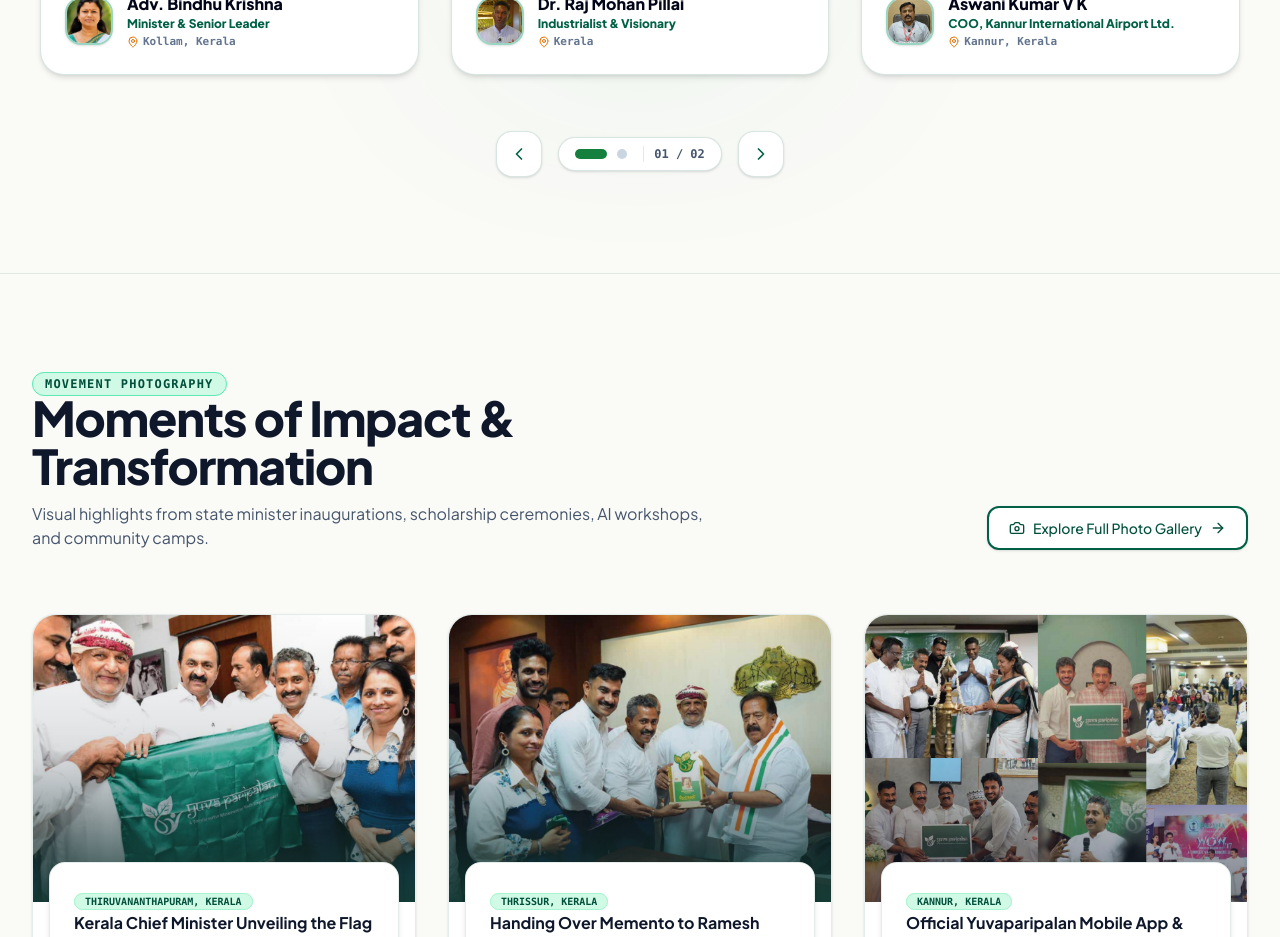
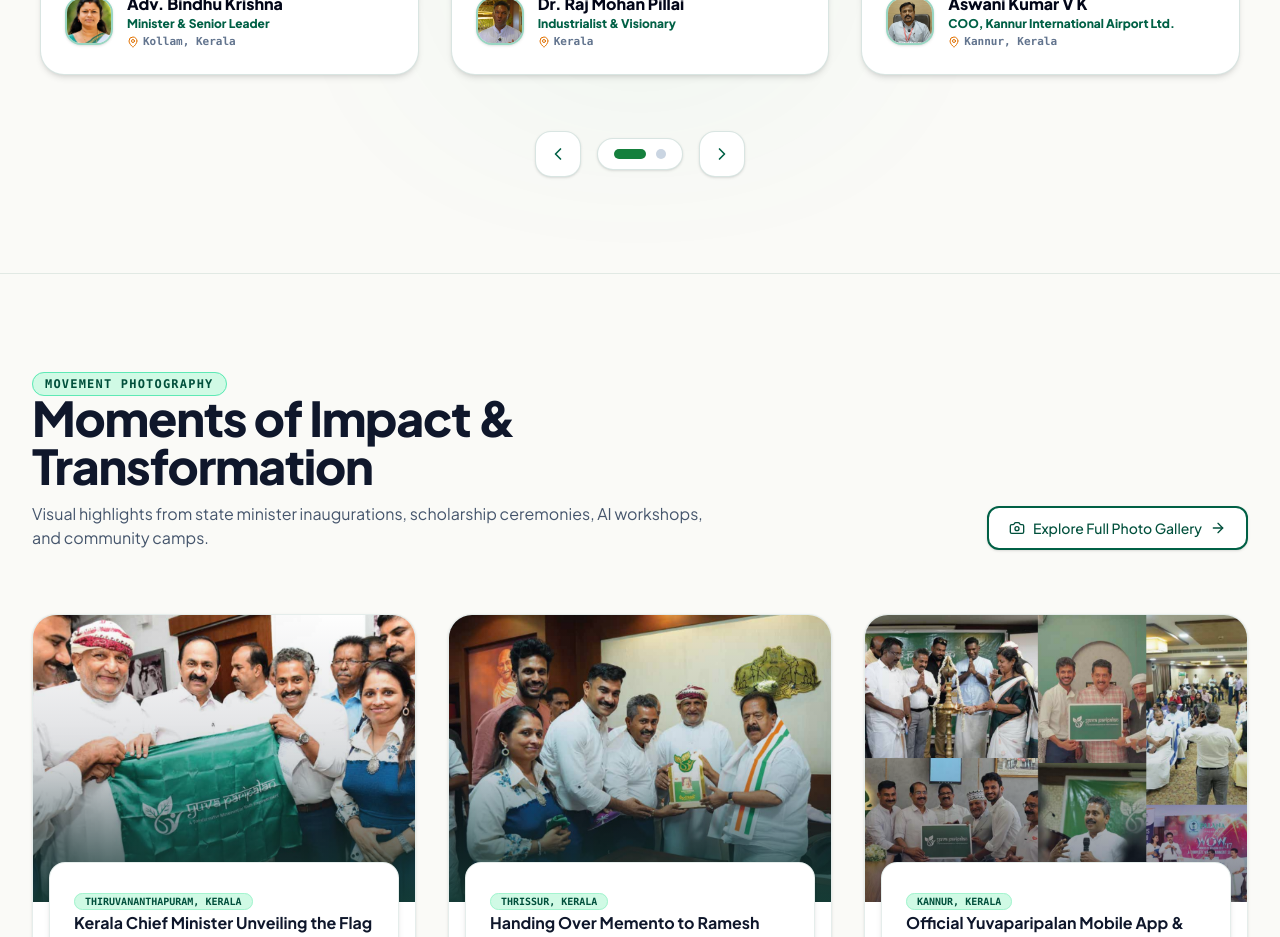
Before and after one commit to BSDigitalLab/yuvaparipalan_foundation-web, a React (Vite) app: page / in a window 1280 px wide. Shown: the part 5500-6437 px from the top of the page. Built offline with nearby package versions, Linux system fonts and the light colour scheme.

Commit message:
style: remove numerical page counter from bottom carousel controls in ExpertVoice section

```diff
--- a/src/components/sections/ExpertVoice.tsx
+++ b/src/components/sections/ExpertVoice.tsx
@@ -166,7 +166,7 @@ export const ExpertVoice: React.FC = () => {
               <ChevronLeft className="w-5 h-5 text-emerald-800" />
             </button>
 
-            <div className="flex items-center gap-2.5 bg-white px-4 py-2 rounded-full border border-emerald-900/15 shadow-sm">
+            <div className="flex items-center gap-2.5 bg-white px-4 py-2.5 rounded-full border border-emerald-900/15 shadow-sm">
               {Array.from({ length: maxPages }).map((_, idx) => (
                 <button
                   key={idx}
@@ -179,9 +179,6 @@ export const ExpertVoice: React.FC = () => {
                   aria-label={`Go to slide set ${idx + 1}`}
                 />
               ))}
-              <span className="text-xs font-mono font-bold text-slate-600 ml-1.5 pl-2.5 border-l border-slate-200">
-                0{activeVideoIndex + 1} / 0{maxPages}
-              </span>
             </div>
 
             <button
```
